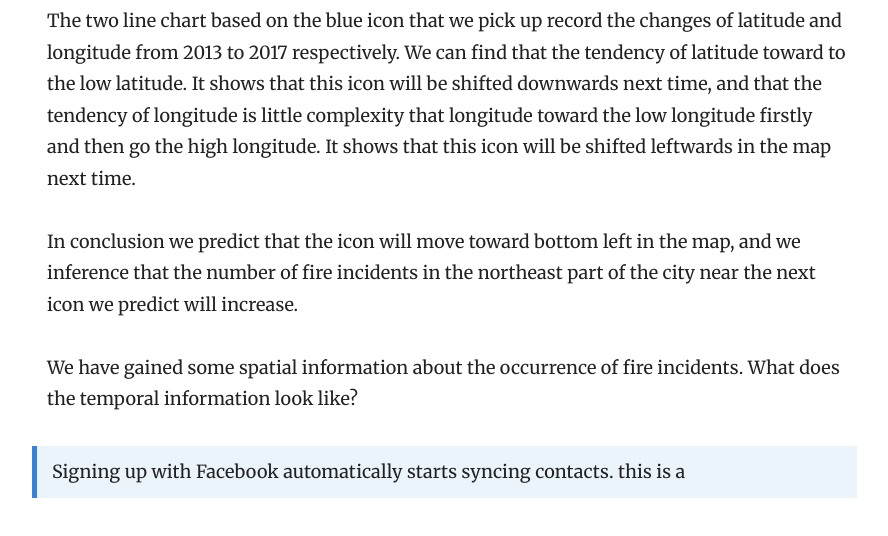
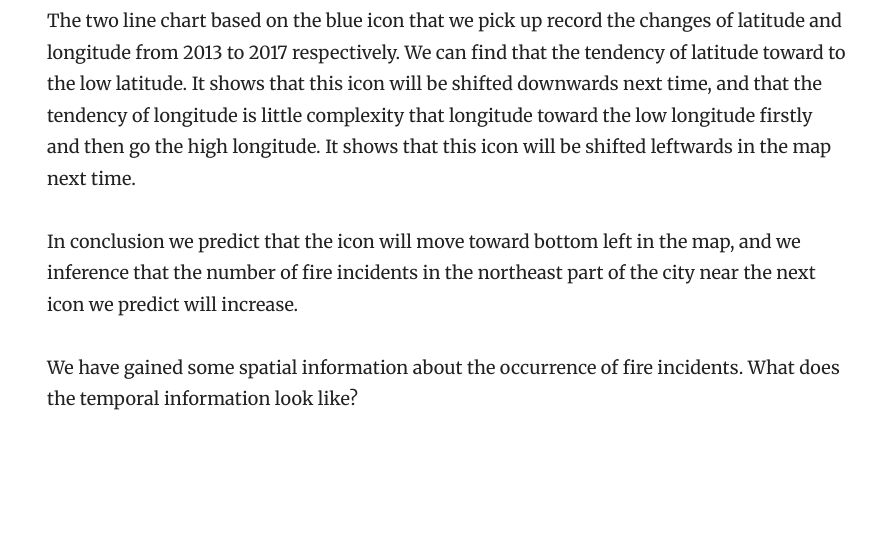
Before and after one commit to Alpiexta/Alpiexta.github.io, a Jekyll site: the page built from _docs/1 Spatial Characteristics/Spatial Characteristics of Data.md, in a window 1280 px wide and 900 px high, scrolled down 1766 px, cut to the strip 364-900 px from the top of the window. Shown: the whole strip, without its empty margins (343-1231 px from the left). Built offline with Jekyll 4.4.1, drawn with Linux system fonts in a browser that asks for light colours; after the commit the page ends 2596 px from its top, so only the background shows below that.

Commit message:
edit spatial

```diff
--- a/_docs/1 Spatial Characteristics/Spatial Characteristics of Data.md
+++ b/_docs/1 Spatial Characteristics/Spatial Characteristics of Data.md
@@ -34,6 +34,3 @@ In conclusion we predict that the icon will move toward bottom left in the map,
 
 
 We have gained some spatial information about the occurrence of fire incidents. What does the temporal information look like?
-
-> Signing up with Facebook automatically starts syncing contacts.
-> this is a
```
